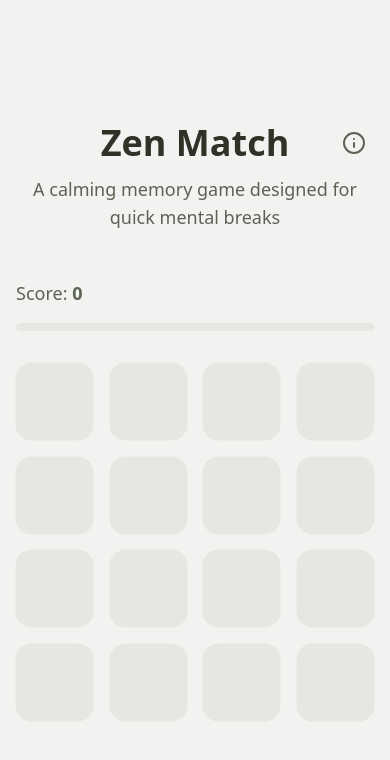
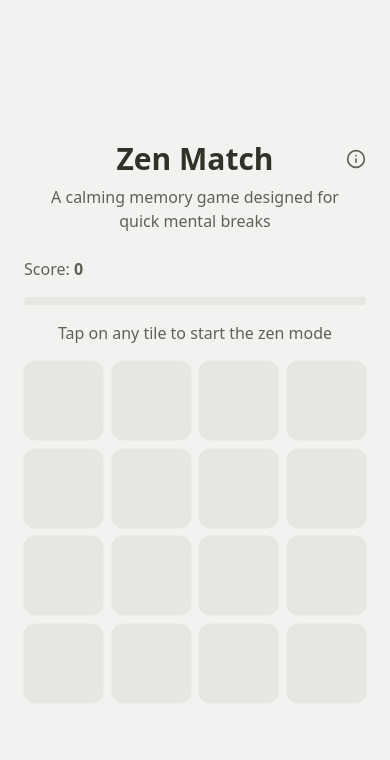
Before and after one commit to thealmighty3096/zengames, a React (Vite) app: page / in a window 390 px wide. Shown: the top 760 px of the page. Built offline with nearby package versions, Linux system fonts and the light colour scheme.

Commit message:
logic update

```diff
--- a/src/App.tsx
+++ b/src/App.tsx
@@ -47,6 +47,7 @@ function App() {
   const [streak, setStreak] = useState(0);
   const [showScorePopup, setShowScorePopup] = useState<{score: number, x: number, y: number} | null>(null);
   const [showFinalScore, setShowFinalScore] = useState(false);
+  const [hasInteracted, setHasInteracted] = useState(false);
 
   const triggerConfetti = () => {
     const count = 200;
@@ -92,10 +93,11 @@ function App() {
   };
 
   const initializeGame = () => {
-    const nextSetIndex = (currentEmojiSetIndex + 1) % emojiSets.length;
-    setCurrentEmojiSetIndex(nextSetIndex);
+    // Get a random emoji set instead of sequential
+    const randomSetIndex = Math.floor(Math.random() * emojiSets.length);
+    setCurrentEmojiSetIndex(randomSetIndex);
 
-    const currentEmojis = emojiSets[nextSetIndex];
+    const currentEmojis = emojiSets[randomSetIndex];
     const duplicatedEmojis = [...currentEmojis, ...currentEmojis];
     const shuffledEmojis = duplicatedEmojis.sort(() => Math.random() - 0.5);
 
@@ -112,6 +114,7 @@ function App() {
     setScore(0);
     setStreak(0);
     setShowFinalScore(false);
+    setHasInteracted(false);
   };
 
   useEffect(() => {
@@ -136,6 +139,10 @@ function App() {
   };
 
   const handleTileClick = (id: number) => {
+    if (!hasInteracted) {
+      setHasInteracted(true);
+    }
+
     if (isChecking || flippedTiles.includes(id) || tiles[id].isMatched) return;
 
     const newFlippedTiles = [...flippedTiles, id];
@@ -186,38 +193,40 @@ function App() {
 
   return (
     <div className="min-h-screen bg-[#F2F3F0] flex flex-col items-center justify-center p-4">
-      {/* Header */}
-      <div className="text-center mb-12 relative w-full max-w-md">
-      <Analytics />
-        <h1 className="text-4xl font-bold text-[#2F3327] mb-3">Zen Match</h1>
-        <p className="text-[#5C6355] text-lg">A calming memory game designed for quick mental breaks</p>
+      {/* Header with responsive spacing and text */}
+      <div className="text-center mb-6 sm:mb-8 relative w-full max-w-md px-2">
+        <Analytics />
+        <h1 className="text-3xl sm:text-4xl font-bold text-[#2F3327] mb-2">Zen Match</h1>
+        <p className="text-base sm:text-lg text-[#5C6355] whitespace-normal sm:whitespace-nowrap px-4">
+          A calming memory game designed for quick mental breaks
+        </p>
 
         <button
           onClick={() => setShowHowToPlay(true)}
           className="absolute right-0 top-0 p-2 text-[#5C6355] hover:text-[#2F3327] transition-colors"
           aria-label="How to Play"
         >
-          <Info className="w-6 h-6" />
+          <Info className="w-5 h-5 sm:w-6 sm:h-6" />
         </button>
       </div>
 
-      {/* Score Display */}
-      <div className="w-full max-w-md mb-4 flex justify-between items-center text-[#5C6355]">
-        <div className="flex items-center gap-4">
-          <div className="text-lg">
+      {/* Score Display with responsive spacing */}
+      <div className="w-full max-w-md mb-4 sm:mb-6 flex justify-between items-center text-[#5C6355] px-2">
+        <div className="flex items-center gap-2 sm:gap-4">
+          <div className="text-base sm:text-lg">
             Score: <span className="font-bold">{score}</span>
           </div>
           {streak > 0 && (
             <div className="flex items-center gap-1">
-              <span className="text-lg">Streak: {streak}</span>
-              <span className="text-xl">🔥</span>
+              <span className="text-base sm:text-lg">Streak: {streak}</span>
+              <span className="text-lg sm:text-xl">🔥</span>
             </div>
           )}
         </div>
       </div>
 
-      {/* Progress Bar */}
-      <div className="w-full max-w-md mb-8">
+      {/* Progress Bar with responsive spacing */}
+      <div className="w-full max-w-md mb-4 sm:mb-6 px-2">
         <div className="h-2 bg-[#E5E7E1] rounded-full overflow-hidden">
           <div
             className="h-full bg-[#8B9B7E] transition-all duration-500 ease-out"
@@ -225,6 +234,15 @@ function App() {
           />
         </div>
       </div>
+
+      {/* Conditional Instruction Text */}
+      {!hasInteracted && (
+        <div className="w-full max-w-md mb-4 sm:mb-6 text-center px-2">
+          <p className="text-base sm:text-lg text-[#5C6355]">
+            Tap on any tile to start the zen mode
+          </p>
+        </div>
+      )}
 
       {/* Floating Score Animation */}
       {showScorePopup && (
@@ -240,13 +258,13 @@ function App() {
         </div>
       )}
 
-      {/* Game Grid */}
-      <div className="grid grid-cols-4 gap-4 max-w-md w-full">
+      {/* Game Grid with responsive sizing */}
+      <div className="grid grid-cols-4 gap-2 sm:gap-4 w-full max-w-[calc(100vw-2rem)] sm:max-w-md px-2">
         {tiles.map(tile => (
           <button
             key={tile.id}
             onClick={() => handleTileClick(tile.id)}
-            className={`aspect-square rounded-2xl text-4xl flex items-center justify-center transition-all duration-500 transform ${
+            className={`aspect-square rounded-xl sm:rounded-2xl text-2xl sm:text-4xl flex items-center justify-center transition-all duration-500 transform ${
               tile.isFlipped || tile.isMatched || flippedTiles.includes(tile.id)
                 ? 'bg-white shadow-md rotate-0'
                 : 'bg-[#E5E7E1] rotate-180'
```
